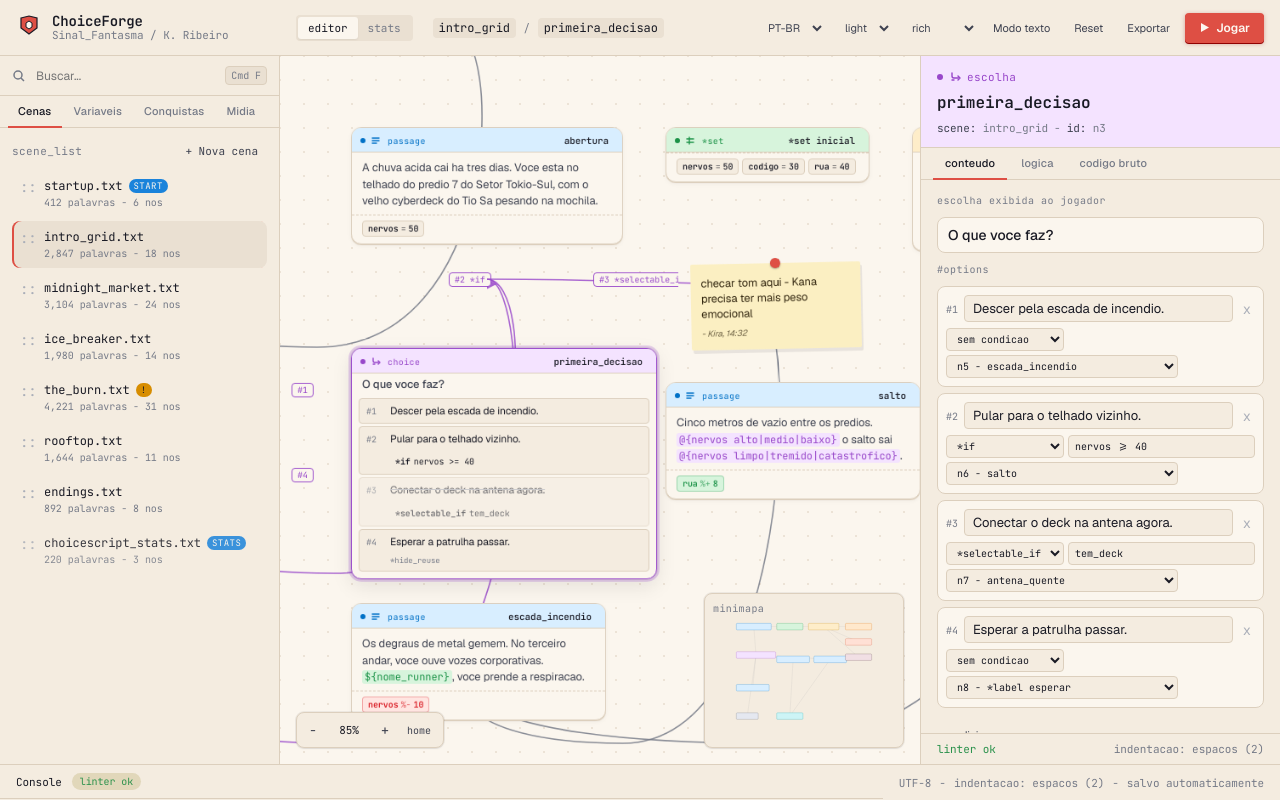
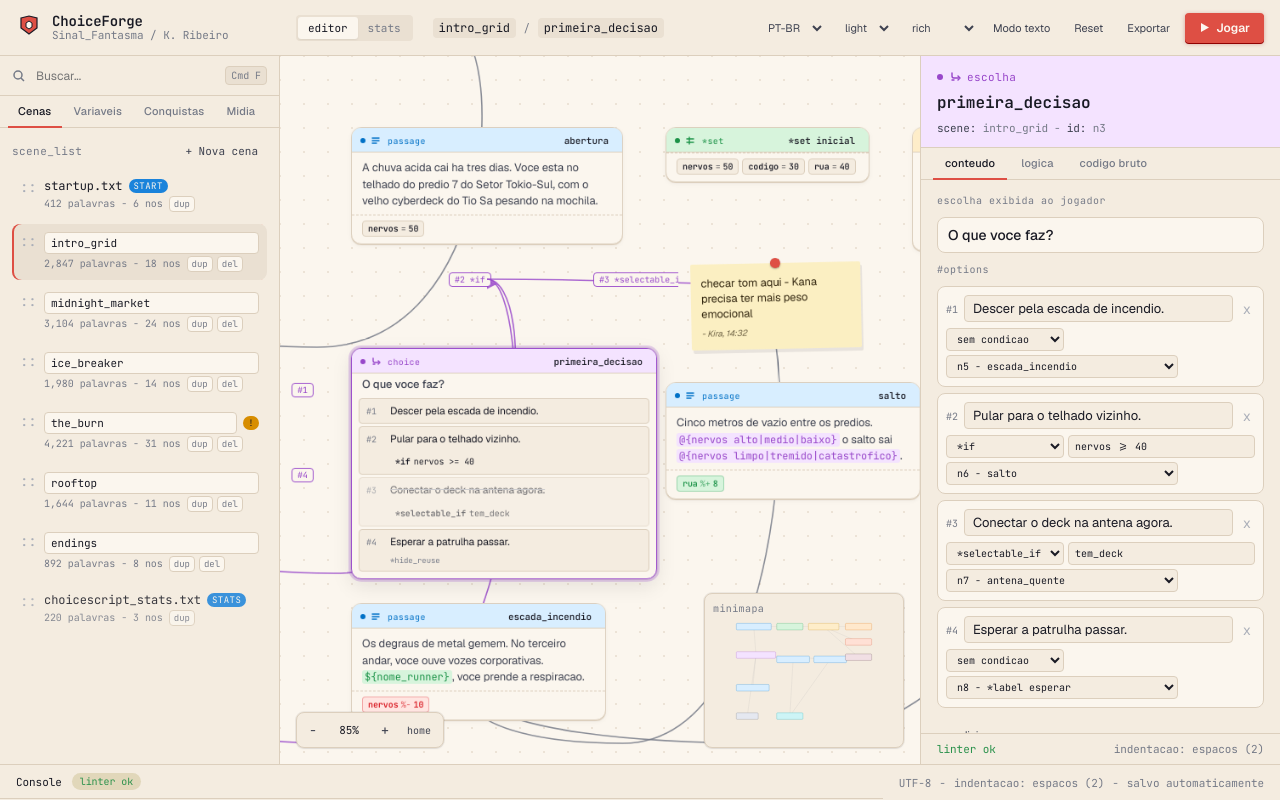
Before and after one commit to viniman27/ChoiceForge, a React (Vite) app: page / in a window 1280 px wide. Built offline with nearby package versions, Linux system fonts and the light colour scheme.

Commit message:
Make scenes editable

```diff
--- a/src/App.tsx
+++ b/src/App.tsx
@@ -53,6 +53,9 @@ export default function App() {
         setActiveTab={setActiveTab}
         labels={i18n[lang]}
         onAddScene={actions.addScene}
+        onUpdateScene={actions.updateScene}
+        onDuplicateScene={actions.duplicateScene}
+        onDeleteScene={actions.deleteScene}
         onAddVariable={actions.addVariable}
         onUpdateVariable={actions.updateVariable}
       />
--- a/src/components/LeftPanel.tsx
+++ b/src/components/LeftPanel.tsx
@@ -1,4 +1,4 @@
-import type { ChoiceForgeProject, I18nLabels, VariableSummary } from "../domain/types";
+import type { ChoiceForgeProject, I18nLabels, SceneSummary, VariableSummary } from "../domain/types";
 
 interface LeftPanelProps {
   data: ChoiceForgeProject;
@@ -6,11 +6,25 @@ interface LeftPanelProps {
   setActiveTab: (tab: string) => void;
   labels: I18nLabels;
   onAddScene: () => void;
+  onUpdateScene: (id: string, patch: Partial<SceneSummary>) => void;
+  onDuplicateScene: (id: string) => void;
+  onDeleteScene: (id: string) => void;
   onAddVariable: () => void;
   onUpdateVariable: (name: string, patch: Partial<VariableSummary>) => void;
 }
 
-export function LeftPanel({ data, activeTab, setActiveTab, labels, onAddScene, onAddVariable, onUpdateVariable }: LeftPanelProps) {
+export function LeftPanel({
+  data,
+  activeTab,
+  setActiveTab,
+  labels,
+  onAddScene,
+  onUpdateScene,
+  onDuplicateScene,
+  onDeleteScene,
+  onAddVariable,
+  onUpdateVariable,
+}: LeftPanelProps) {
   const tabs = [
     { id: "scenes", label: labels.leftTabs[0] },
     { id: "variables", label: labels.leftTabs[1] },
@@ -35,7 +49,16 @@ export function LeftPanel({ data, activeTab, setActiveTab, labels, onAddScene, o
         ))}
       </div>
       <div className="left-content">
-        {activeTab === "scenes" && <ScenesList data={data} labels={labels} onAddScene={onAddScene} />}
+        {activeTab === "scenes" && (
+          <ScenesList
+            data={data}
+            labels={labels}
+            onAddScene={onAddScene}
+            onUpdateScene={onUpdateScene}
+            onDuplicateScene={onDuplicateScene}
+            onDeleteScene={onDeleteScene}
+          />
+        )}
         {activeTab === "variables" && <VariablesList data={data} labels={labels} onAddVariable={onAddVariable} onUpdateVariable={onUpdateVariable} />}
         {activeTab === "achievements" && <AchievementsList data={data} labels={labels} />}
         {activeTab === "assets" && <AssetsList />}
@@ -44,7 +67,21 @@ export function LeftPanel({ data, activeTab, setActiveTab, labels, onAddScene, o
   );
 }
 
-function ScenesList({ data, labels, onAddScene }: { data: ChoiceForgeProject; labels: I18nLabels; onAddScene: () => void }) {
+function ScenesList({
+  data,
+  labels,
+  onAddScene,
+  onUpdateScene,
+  onDuplicateScene,
+  onDeleteScene,
+}: {
+  data: ChoiceForgeProject;
+  labels: I18nLabels;
+  onAddScene: () => void;
+  onUpdateScene: (id: string, patch: Partial<SceneSummary>) => void;
+  onDuplicateScene: (id: string) => void;
+  onDeleteScene: (id: string) => void;
+}) {
   return (
     <div className="scene-list">
       <div className="section-title"><span>scene_list</span><button className="ghost-btn" onClick={onAddScene}>+ {labels.addScene}</button></div>
@@ -54,12 +91,22 @@ function ScenesList({ data, labels, onAddScene }: { data: ChoiceForgeProject; la
             <span className="scene-handle">::</span>
             <div className="scene-meta">
               <div className="scene-name">
-                <code>{scene.name}.txt</code>
+                {scene.isStart || scene.special ? (
+                  <code>{scene.name}.txt</code>
+                ) : (
+                  <input className="scene-edit" value={scene.name} onChange={(event) => onUpdateScene(scene.id, { name: normalizeIdentifier(event.target.value) })} />
+                )}
                 {scene.isStart && <span className="scene-tag">start</span>}
                 {scene.special && <span className="scene-tag">stats</span>}
                 {scene.warning && <span className="scene-tag warn">!</span>}
               </div>
-              <div className="scene-stats">{scene.words.toLocaleString()} {labels.words} - {scene.nodes} {labels.nodes}</div>
+              <div className="scene-stats">
+                {scene.words.toLocaleString()} {labels.words} - {scene.nodes} {labels.nodes}
+                <span className="scene-actions">
+                  <button className="mini-action" onClick={() => onDuplicateScene(scene.id)}>dup</button>
+                  {!scene.isStart && !scene.special && <button className="mini-action danger" onClick={() => onDeleteScene(scene.id)}>del</button>}
+                </span>
+              </div>
             </div>
           </li>
         ))}
--- a/src/state/projectStore.ts
+++ b/src/state/projectStore.ts
@@ -26,6 +26,9 @@ export interface ProjectActions {
   updateNode: (id: string, patch: Partial<StoryNode>) => void;
   moveNode: (id: string, x: number, y: number) => void;
   addScene: () => void;
+  updateScene: (id: string, patch: Partial<SceneSummary>) => void;
+  duplicateScene: (id: string) => void;
+  deleteScene: (id: string) => void;
   addVariable: () => void;
   updateVariable: (name: string, patch: Partial<VariableSummary>) => void;
 }
@@ -71,6 +74,41 @@ export function useProjectStore() {
         const name = nextAvailableName("new_scene", new Set(current.scenes.map((scene) => scene.name)));
         const scene: SceneSummary = { id: name, name, words: 0, nodes: 0 };
         return { ...current, scenes: [...current.scenes, scene] };
+      });
+    },
+    updateScene: (id, patch) => {
+      setProjectState((current) => {
+        const currentScene = current.scenes.find((scene) => scene.id === id);
+        if (!currentScene || currentScene.isStart || currentScene.special) return current;
+
+        const nextName = patch.name ? normalizeIdentifier(patch.name) : undefined;
+        const shouldRename = Boolean(nextName && nextName !== currentScene.name);
+
+        return {
+          ...current,
+          sceneTitle: current.sceneTitle === currentScene.name && nextName ? nextName : current.sceneTitle,
+          scenes: current.scenes.map((scene) => (scene.id === id ? { ...scene, ...patch, id: nextName || scene.id, name: nextName || scene.name } : scene)),
+          nodes: shouldRename ? current.nodes.map((node) => (node.type === "goto_scene" && node.target === currentScene.name ? { ...node, target: nextName } : node)) : current.nodes,
+        };
+      });
+    },
+    duplicateScene: (id) => {
+      setProjectState((current) => {
+        const scene = current.scenes.find((candidate) => candidate.id === id);
+        if (!scene) return current;
+        const name = nextAvailableName(`${scene.name}_copy`, new Set(current.scenes.map((candidate) => candidate.name)));
+        return { ...current, scenes: [...current.scenes, { ...scene, id: name, name, current: false, isStart: false, special: false }] };
+      });
+    },
+    deleteScene: (id) => {
+      setProjectState((current) => {
+        const scene = current.scenes.find((candidate) => candidate.id === id);
+        if (!scene || scene.isStart || scene.special || current.scenes.filter((candidate) => !candidate.special).length <= 2) return current;
+        return {
+          ...current,
+          scenes: current.scenes.filter((candidate) => candidate.id !== id),
+          nodes: current.nodes.map((node) => (node.type === "goto_scene" && node.target === scene.name ? { ...node, target: undefined } : node)),
+        };
       });
     },
     addVariable: () => {
@@ -127,3 +165,12 @@ function nextAvailableName(base: string, existing: Set<string>): string {
   while (existing.has(`${base}_${index}`)) index += 1;
   return `${base}_${index}`;
 }
+
+function normalizeIdentifier(value: string): string {
+  return value
+    .trim()
+    .toLowerCase()
+    .replace(/[^a-z0-9_]/g, "_")
+    .replace(/^[^a-z_]+/, "")
+    .replace(/_+/g, "_");
+}
--- a/styles.css
+++ b/styles.css
@@ -210,6 +210,28 @@ input, select, textarea { font-family: inherit; color: inherit; }
 .scene-tag.warn { background: var(--warn); color: var(--ink); }
 .scene-stats { font-size: 10px; color: var(--ink-mute); font-family: var(--ff-mono); margin-top: 2px; }
 .scene-item.is-special { opacity: 0.85; }
+.scene-edit {
+  flex: 1;
+  min-width: 0;
+  background: var(--paper-1);
+  border: 1px solid var(--paper-edge);
+  border-radius: var(--r-1);
+  padding: 3px 6px;
+  font-family: var(--ff-mono);
+  font-size: 11px;
+}
+.scene-actions { display: inline-flex; gap: 4px; margin-left: 6px; }
+.mini-action {
+  border: 1px solid var(--paper-edge);
+  border-radius: var(--r-1);
+  background: var(--paper-1);
+  color: var(--ink-mute);
+  font-family: var(--ff-mono);
+  font-size: 9px;
+  padding: 1px 4px;
+}
+.mini-action:hover { color: var(--ink); background: var(--paper-3); }
+.mini-action.danger:hover { color: var(--err); }
 
 /* Variables table */
 .vars-table { width: 100%; border-collapse: collapse; font-size: 11px; }
```
